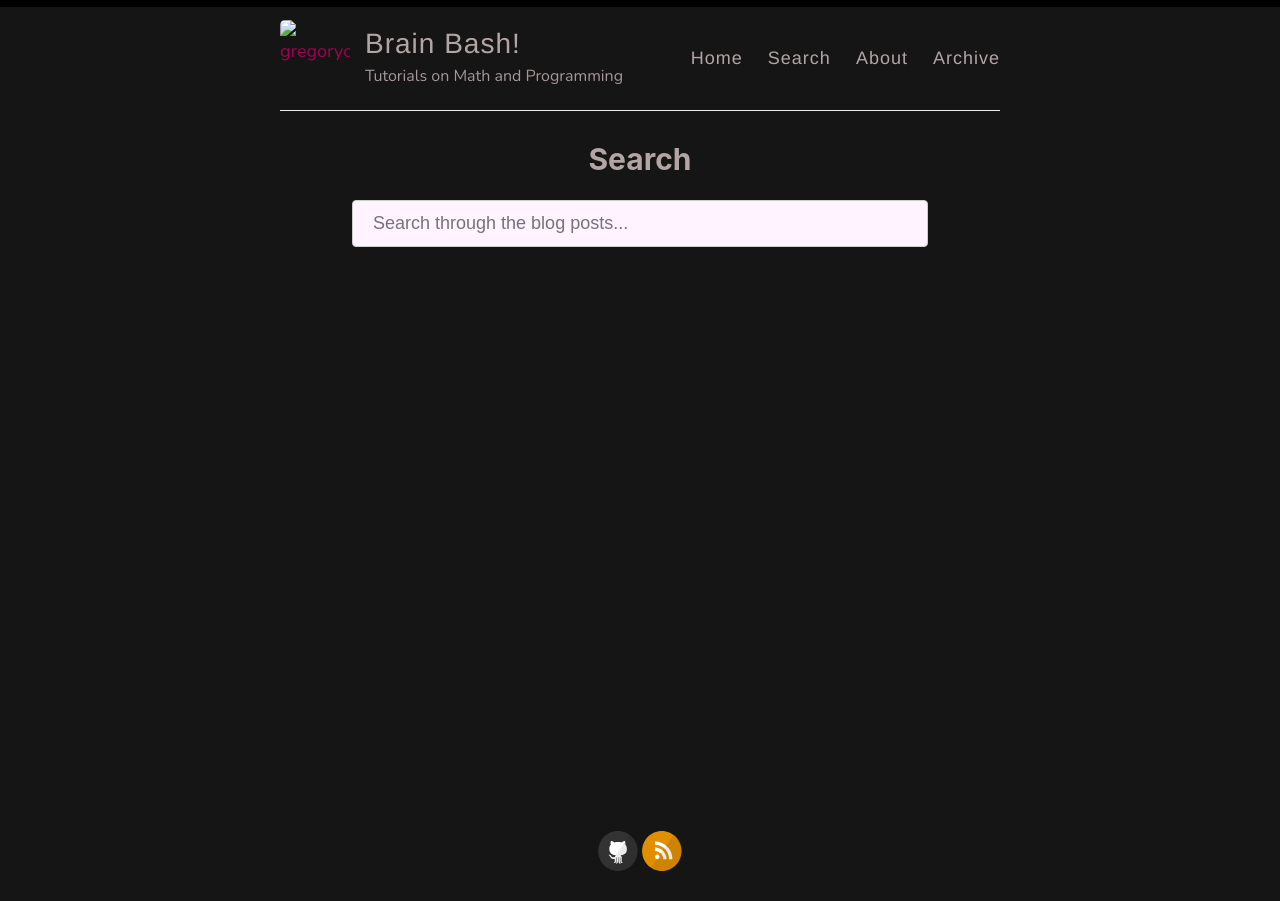
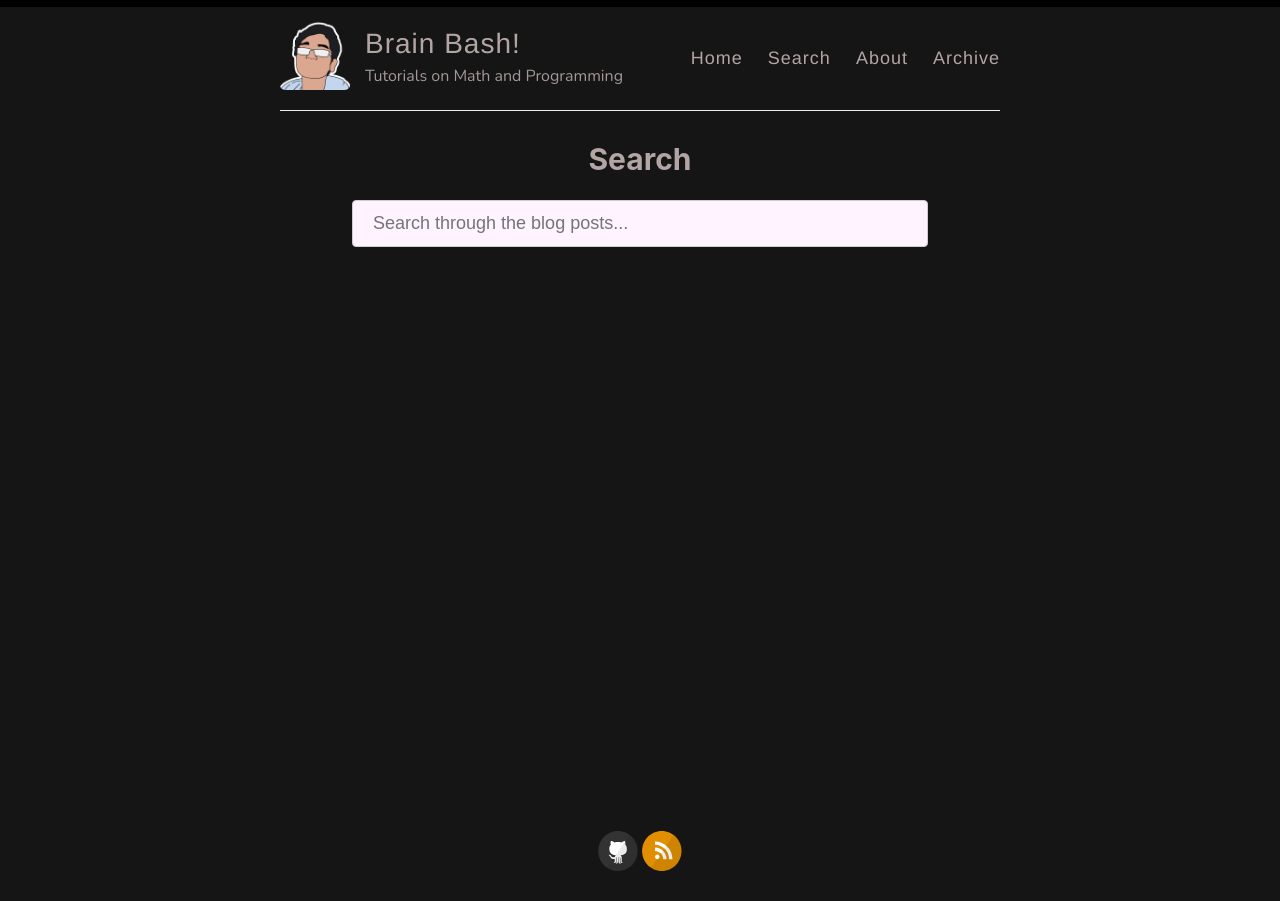
Before and after one commit to gregorydsouza/gregorydsouza.github.io, a Jekyll site: the page built from _pages/search.md, in a window 1280 px wide. Built offline with Jekyll 4.4.1, drawn with Linux system fonts in a browser that asks for light colours; nearby versions of some CDN libraries.

Commit message:
Actually fix avatar location this time

```diff
--- a/_config.yml
+++ b/_config.yml
@@ -12,7 +12,7 @@ author: Gregory Dsouza
 description: Tutorials on Math and Programming
 
 # URL of your avatar or profile pic (you could use your GitHub profile pic)
-avatar: images/PersonalBranding/transparent/outline_transparent_whitepause.gif
+avatar: /images/PersonalBranding/transparent/outline_transparent_whitepause.gif
 
 #
 # Flags below are optional
```
